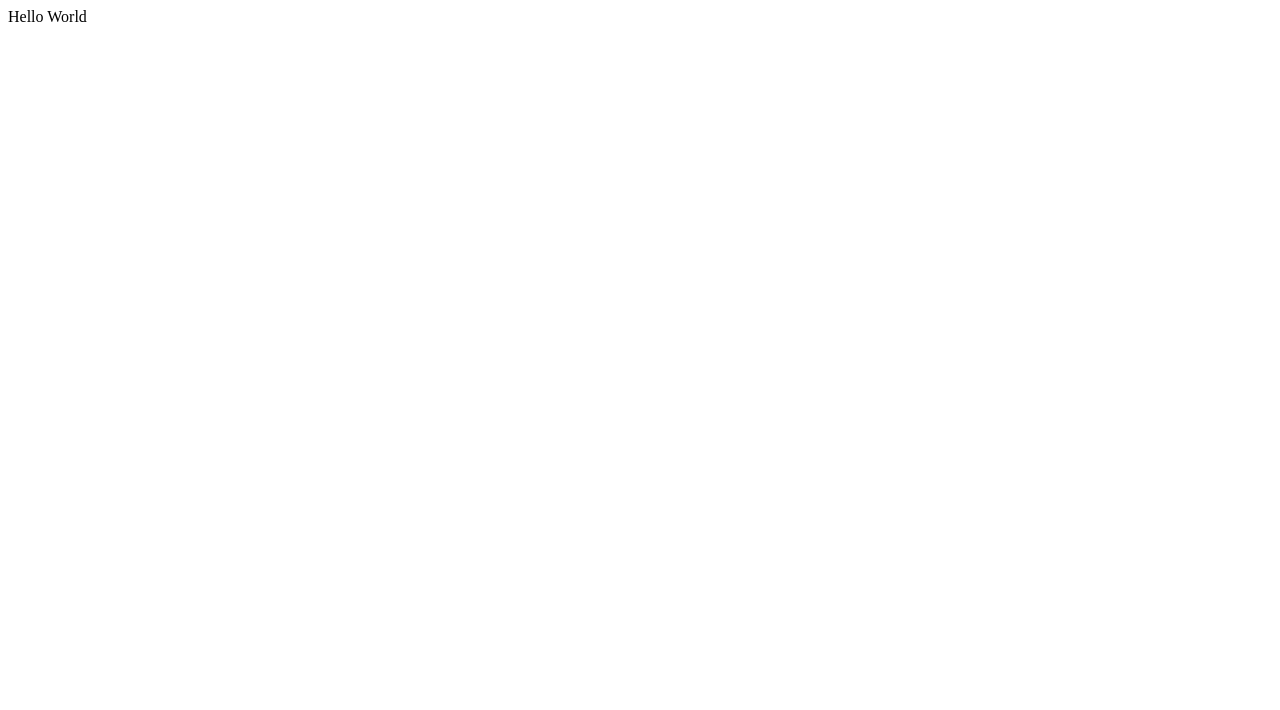
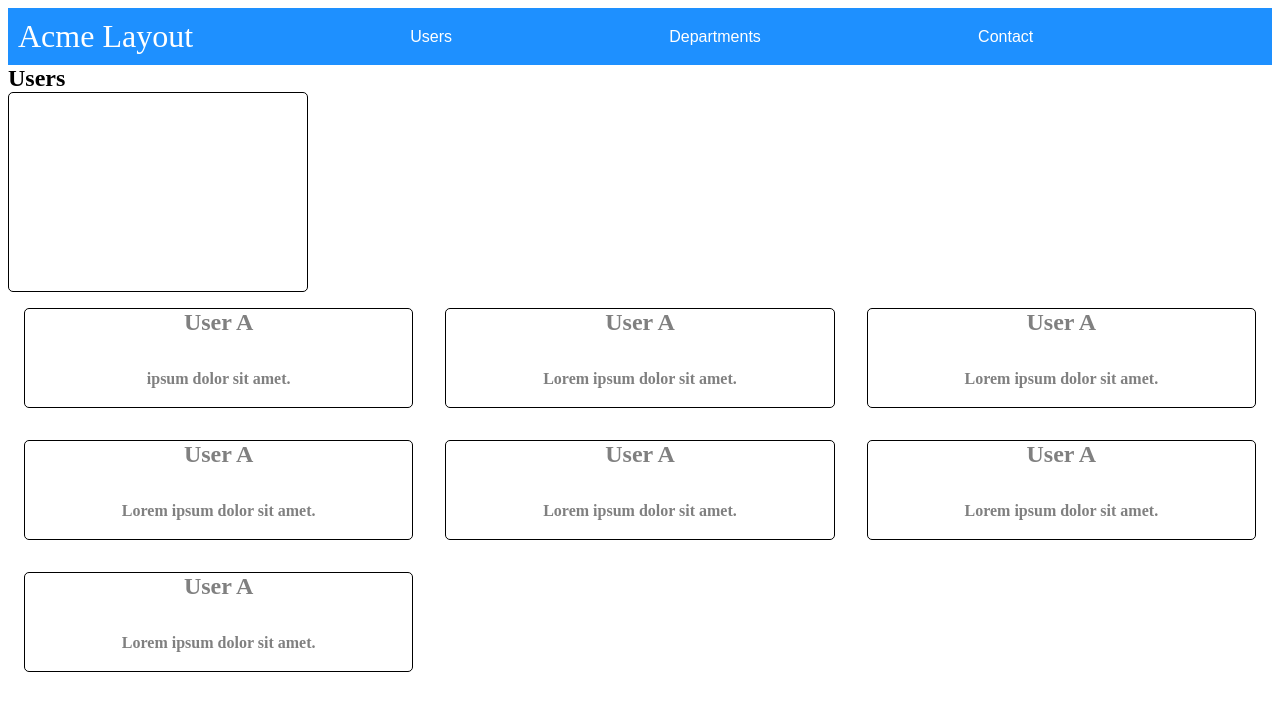
Before and after one commit to jfuller957/acme-flex-box, a plain HTML site: page index.html in a window 1280 px wide. Drawn offline with Linux system fonts and the light colour scheme.

Commit message:
centered and styled user copy

```diff
--- a/index.html
+++ b/index.html
@@ -4,9 +4,34 @@
   <meta charset="UTF-8">
   <meta name="viewport" content="width=device-width, initial-scale=1.0">
   <meta http-equiv="X-UA-Compatible" content="ie=edge">
-  <title>Document</title>
+  <link rel="stylesheet" href="styles.css">
+  <title>Acme Flex Box</title>
 </head>
 <body>
-  Hello World
+  <div id="navBar">
+    <div id="header">
+      <span id="brand">Acme Layout</span>
+    </div>
+    <div id="links">
+      <a href="#"><span>Users</span></a>
+      <a href="#"><span>Departments</span></a>
+      <a href="#"><span>Contact</span></a>
+    </div>
+  </div>
+  <div>
+    <span id="users">Users</span>
+  </div>
+  <div id="createUser">
+
+  </div>
+  <div id="userTextBoxes">
+    <div class="loremUsers"><span class="title">User A<br><br><span class="copy">ipsum dolor sit amet.</span></span></div>
+    <div class="loremUsers"><span class="title">User A<br><br><span class="copy">Lorem ipsum dolor sit amet.</span></span></div>
+    <div class="loremUsers"><span class="title">User A<br><br><span class="copy">Lorem ipsum dolor sit amet.</span></span></div>
+    <div class="loremUsers"><span class="title">User A<br><br><span class="copy">Lorem ipsum dolor sit amet.</span></span></div>
+    <div class="loremUsers"><span class="title">User A<br><br><span class="copy">Lorem ipsum dolor sit amet.</span></span></div>
+    <div class="loremUsers"><span class="title">User A<br><br><span class="copy">Lorem ipsum dolor sit amet.</span></span></div>
+    <div class="loremUsers"><span class="title">User A<br><br><span class="copy">Lorem ipsum dolor sit amet.</span></span></div>
+  </div>
 </body>
 </html>
--- a/styles.css
+++ b/styles.css
@@ -0,0 +1,86 @@
+* {
+  box-sizing: border-box;
+}
+
+body > div {
+  display: flex;
+  width: 100%;
+}
+
+#navBar {
+  width: 100%;
+  padding: 10px;
+  background-color: dodgerblue;
+  align-items: center;
+}
+
+#header {
+  font-size: 2rem;
+  align-content: left;
+}
+
+#links {
+  display: flex;
+  width: 85%;
+  justify-content: space-evenly;
+}
+
+#navBar > div > a {
+  color: white;
+  font-family: Arial, Helvetica, sans-serif;
+  text-decoration: none;
+
+}
+
+#brand {
+  font-size: 2rem;
+  align-content: left;
+  color: white;
+}
+
+#userTextBoxes {
+  flex-wrap: wrap;
+}
+
+#createUser {
+  border: solid 1px black;
+  border-radius: 5px;
+  width: 300px;
+  height: 200px;
+  justify-content: center;
+}
+
+.title {
+  font-size: 1.5rem;
+  font-weight: bold;
+  color: gray;
+}
+
+.copy {
+  font-size: 1rem;
+}
+
+.loremUsers {
+  justify-content: center;
+  text-align: center;
+  width: 100%;
+}
+
+#userTextBoxes > div {
+  display: flex;
+  border: solid 1px black;
+  border-radius: 5px;
+  height: 100px;
+  width: calc(100%/3 - 2rem);
+  margin: 1rem;
+}
+
+#users {
+ font-size: 24px;
+ font-weight: bold;
+ justify-content: center;
+}
+
+.header {
+  font-weight: bold;
+}
```
